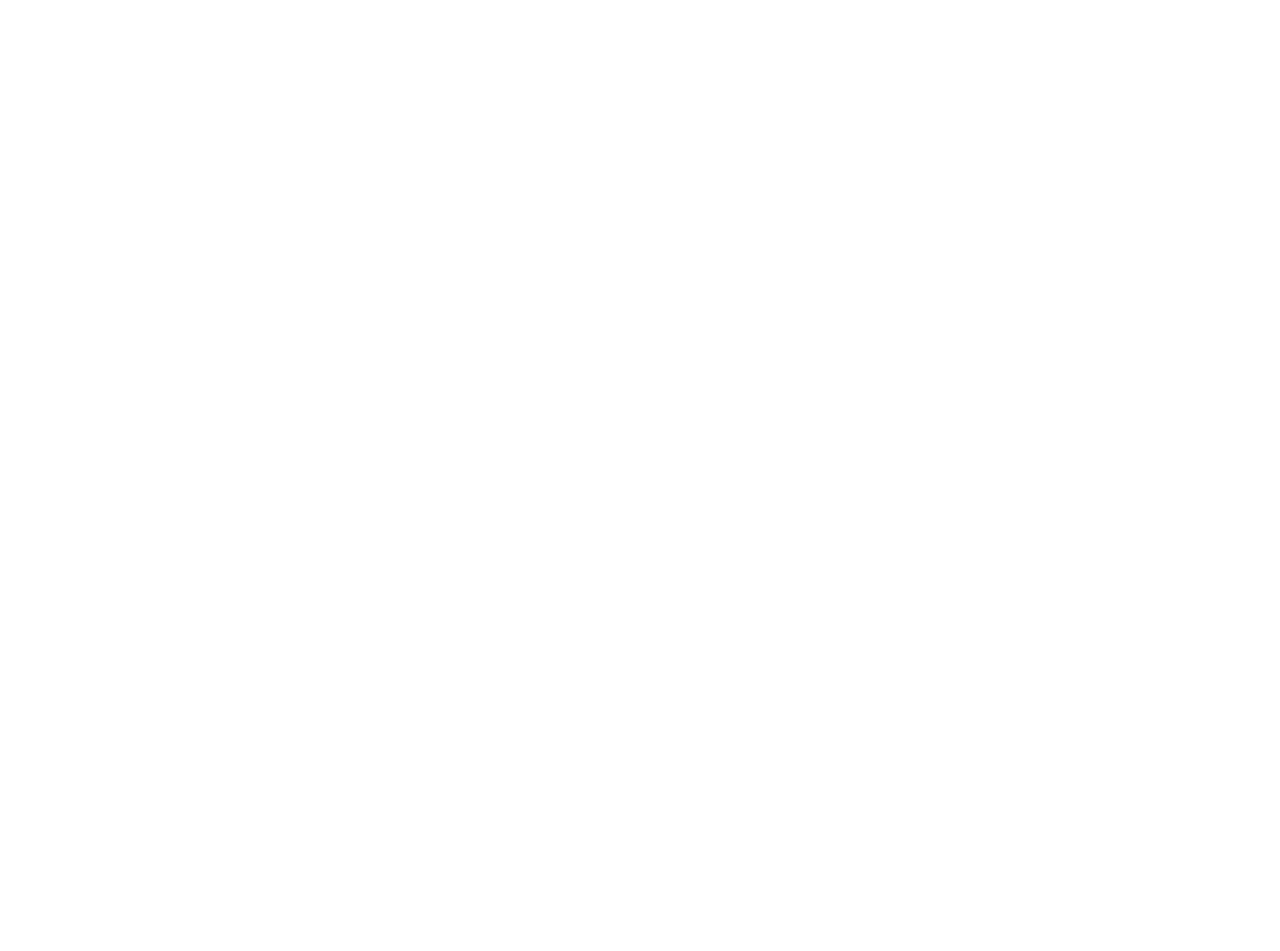
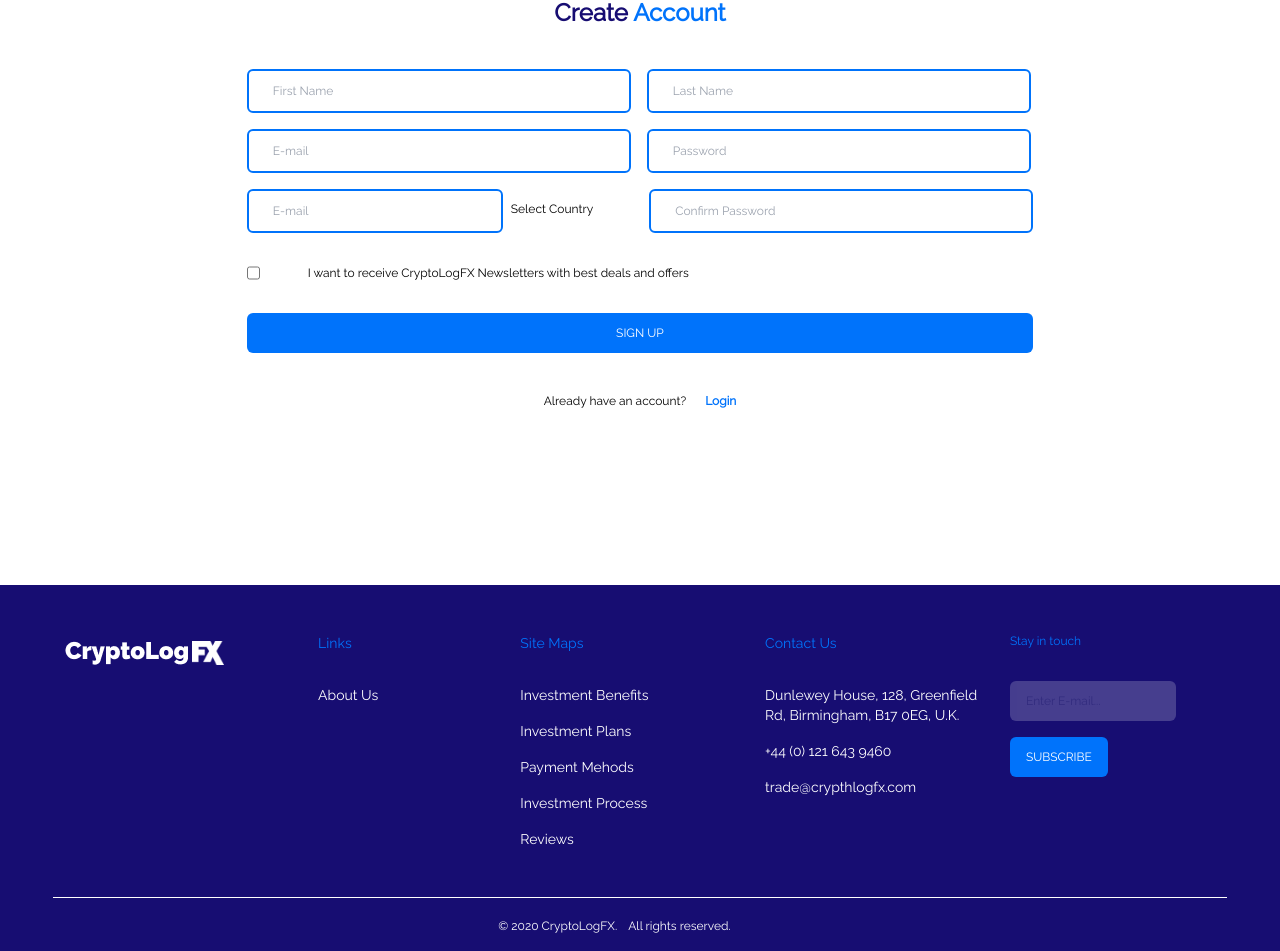
Before and after one commit to alabo-excel/cryptologfx, a Vue app: page /signup in a window 1280 px wide. Shown: the part 180-1131 px from the top of the page. Before the commit the page ends 800 px from the top, so only its background shows below. Built offline with nearby package versions, Linux system fonts and the light colour scheme.

Commit message:
login and signup commit

```diff
--- a/src/components/home-main.vue
+++ b/src/components/home-main.vue
@@ -3,11 +3,11 @@
     <div>
       <img class="hero" src="../assets/landing img.png" alt="" />
     </div>
-    <div class="over absolute opacity-50 bg-blue-900 w-full h-4/5"></div>
+    <div class="over absolute opacity-75 bg-d-blue w-full h-4/5"></div>
     <div class="absolute top-0">
       <div class="ml-32 pl-5">
         <h1 class="text-6xl text-white font-black mt-52">
-          Secured <span class="text-blue-700">Investment</span> <br />
+          Secured <span class="tl-blue">Investment</span> <br />
           Platform.
         </h1>
         <p class="py-4 w-5/12 pr-5 text-white text-base">
@@ -15,7 +15,7 @@
           you. Your ROI is our top priority, Invest now.
         </p>
         <input
-          class="p-4 rounded-lg pl-5 pr-5 bg-blue-600 text-white text-sm"
+          class="p-3 rounded-lg w-32 my-3 bg-l-blue text-white text-xs"
           type="button"
           value="GET STARTED"
         />
@@ -23,12 +23,12 @@
     </div>
 
     <div>
-      <div class="text-center m-14">
-        <p class="h-1 bg-blue-300 mx-auto w-5/12 rounded-lg"></p>
+      <div class="text-center m-20">
+        <p class="h-1 bg-l-blue mx-auto w-4/12 rounded-lg"></p>
         <h1
-          class="text-3xl font-extrabold -mt-5 bg-white w-96 mx-auto text-blue-900"
+          class="text-2xl font-extrabold -mt-5 bg-white w-80 mx-auto td-blue"
         >
-          INVESTMENT <span class="text-blue-500">BENEFITS</span>
+          INVESTMENT <span class="tl-blue">BENEFITS</span>
         </h1>
       </div>
 
@@ -80,11 +80,11 @@
 
     <div>
       <div class="text-left mt-20 mb-5 ml-44">
-        <p class="h-1 bg-blue-300 w-20 ml-5 rounded-lg"></p>
+        <p class="h-1 bg-l-blue w-20 ml-5 rounded-lg"></p>
         <h1
-          class="text-3xl font-extrabold -mt-5 bg-white w-60 pl-3 ml-9 text-blue-900"
+          class="text-2xl font-extrabold -mt-5 bg-white w-60 pl-3 ml-9 tl-blue"
         >
-          ABOUT <span class="text-blue-500">US</span>
+          ABOUT <span class="td-blue">US</span>
         </h1>
       </div>
     </div>
@@ -112,18 +112,18 @@
     </div>
 
     <div>
-      <div class="text-center m-14 mt-28">
-        <p class="h-1 bg-blue-300 mx-auto w-5/12 rounded-lg"></p>
+      <div class="text-center m-14 mt-32">
+        <p class="h-1 bg-l-blue mx-auto w-4/12 rounded-lg"></p>
         <h1
-          class="text-3xl font-extrabold -mt-5 bg-white w-96 mx-auto text-blue-900"
+          class="text-2xl font-extrabold -mt-5 bg-white w-80 mx-auto td-blue"
         >
-          INVESTMENT <span class="text-blue-500">PLANS</span>
+          INVESTMENT <span class="tl-blue">PLANS</span>
         </h1>
       </div>
 
       <div class="flex justify-center text-center">
         <div
-          class="shadow-xl w-1/6	p-4 m-3 py-6 rounded-md border-t-8 border-blue-600"
+          class="shadow-xl w-1/6	p-4 m-3 py-6 rounded-md border-t-8 border-blue"
         >
           <div>
             <p class="font-extrabold text-lg	">BASIC</p>
@@ -138,12 +138,12 @@
           <input
             type="button"
             value="JOIN NOW"
-            class="p-2 pl-5 pr-5 my-4 text-sm bg-blue-600 text-white rounded-md"
+            class="p-2 pl-5 pr-5 my-4 text-sm bg-l-blue text-white rounded-md"
           />
         </div>
 
         <div
-          class="shadow-xl w-1/6	p-4 m-3 py-6 rounded-md border-t-8 border-blue-600"
+          class="shadow-xl w-1/6	p-4 m-3 py-6 rounded-md border-t-8 border-blue"
         >
           <div>
             <p class="font-extrabold text-lg	">ADVANCED</p>
@@ -158,12 +158,12 @@
           <input
             type="button"
             value="JOIN NOW"
-            class="p-2 pl-5 pr-5 my-4 text-sm bg-blue-600 text-white rounded-md"
+            class="p-2 pl-5 pr-5 my-4 text-sm bg-l-blue text-white rounded-md"
           />
         </div>
 
         <div
-          class="shadow-xl w-1/6	p-4 m-3 py-6 rounded-md border-t-8 border-blue-600"
+          class="shadow-xl w-1/6	p-4 m-3 py-6 rounded-md border-t-8 border-blue"
         >
           <div>
             <p class="font-extrabold text-lg	">PRO</p>
@@ -178,12 +178,12 @@
           <input
             type="button"
             value="JOIN NOW"
-            class="p-2 pl-5 pr-5 my-4 text-sm bg-blue-600 text-white rounded-md"
+            class="p-2 pl-5 pr-5 my-4 text-sm bg-l-blue text-white rounded-md"
           />
         </div>
 
         <div
-          class="shadow-xl w-1/6	p-4 m-3 py-6 rounded-md border-t-8 border-blue-600"
+          class="shadow-xl w-1/6	p-4 m-3 py-6 rounded-md border-t-8 border-blue"
         >
           <div>
             <p class="font-extrabold text-lg	">CAPITALIST</p>
@@ -198,8 +198,28 @@
           <input
             type="button"
             value="JOIN NOW"
-            class="p-2 pl-5 pr-5 my-4 text-sm bg-blue-600 text-white rounded-md"
+            class="p-2 pl-5 pr-5 my-4 text-sm bg-l-blue text-white rounded-md"
           />
+        </div>
+      </div>
+    </div>
+
+    <div>
+      <div class="text-center m-28 mb-6">
+        <p class="h-1 bg-blue-300 mx-auto w-4/12 rounded-lg"></p>
+        <h1
+          class="text-2xl font-extrabold -mt-5 bg-white w-80 mx-auto tl-blue"
+        >
+          PAYMENT <span class="td-blue">METHODS</span>
+        </h1>
+      </div>
+
+      <div class="flex justify-center">
+        <div class="bg-blue-300 border-4 m-4 border-blue rounded-xl p-3">
+          <img class="w-56" src="../assets/bitcoin.png" alt="" />
+        </div>
+        <div class="bg-blue-300 border-4 m-4 border-blue rounded-xl p-3">
+          <img class="w-56" src="../assets/ethereun.png" alt="" />
         </div>
       </div>
     </div>
@@ -208,29 +228,9 @@
       <div class="text-center m-20 mb-6">
         <p class="h-1 bg-blue-300 mx-auto w-4/12 rounded-lg"></p>
         <h1
-          class="text-3xl font-extrabold -mt-5 bg-white w-80 mx-auto text-blue-900"
+          class="text-2xl font-extrabold -mt-5 bg-white w-80 mx-auto td-blue"
         >
-          PAYMENT <span class="text-blue-500">METHODS</span>
-        </h1>
-      </div>
-
-      <div class="flex justify-center">
-        <div class="bg-blue-300 border-4 m-4 border-blue-600 rounded-xl p-3">
-          <img class="w-56" src="../assets/bitcoin.png" alt="" />
-        </div>
-        <div class="bg-blue-300 border-4 m-4 border-blue-600 rounded-xl p-3">
-          <img class="w-56" src="../assets/ethereun.png" alt="" />
-        </div>
-      </div>
-    </div>
-
-    <div>
-      <div class="text-center m-20 mb-6">
-        <p class="h-1 bg-blue-300 mx-auto w-5/12 rounded-lg"></p>
-        <h1
-          class="text-3xl font-extrabold -mt-5 bg-white w-96 mx-auto text-blue-900"
-        >
-          INVESTMENT <span class="text-blue-500">PROCESS</span>
+          INVESTMENT <span class="tl-blue">PROCESS</span>
         </h1>
       </div>
 
@@ -239,19 +239,19 @@
           <div class=" w-60 p-8 rounded-md ">
             <div class="flex">
               <p
-                class="bg-blue-500 p-2 text-white text-sm h-8 mt-6 rounded-md pl-6 pr-48"
+                class="bg-l-blue p-2 text-white text-sm h-8 mt-6 rounded-md pl-6 pr-48"
               >
                 SIGN UP
               </p>
               <h1
-                class="p-4 border-4 w-20 relative -ml-10 mb-12 right-24 border-blue-600 rounded-full text-white text-3xl font-extrabold bg-blue-300"
+                class="p-4 border-4 w-20 relative -ml-10 mb-12 right-24 border-blue rounded-full text-white text-3xl font-extrabold bg-blue-300"
               >
                 01.
               </h1>
             </div>
 
             <div class="text-right">
-              <p class="font-extrabold text-sm text-blue-900 pl-8">
+              <p class="font-extrabold text-sm td-blue pl-8">
                 Signup with a valid Email.
               </p>
               <p class="text-sm">
@@ -264,19 +264,19 @@
           <div class=" w-60 p-8 rounded-md ">
             <div class="flex">
               <p
-                class="bg-blue-500 p-2 text-white text-sm h-8 mt-6 rounded-md pl-6 pr-44"
+                class="bg-l-blue p-2 text-white text-sm h-8 mt-6 rounded-md pl-6 pr-44"
               >
                 DEPOSIT FUNDS
               </p>
               <h1
-                class="p-4 border-4 w-20 relative -ml-14 mb-12 right-24 border-blue-600 rounded-full text-white text-3xl font-extrabold bg-blue-300"
+                class="p-4 border-4 w-20 relative -ml-14 mb-12 right-24 border-blue rounded-full text-white text-3xl font-extrabold bg-blue-300"
               >
                 02.
               </h1>
             </div>
 
             <div class="text-right">
-              <p class="font-extrabold text-sm text-blue-900 pl-8">
+              <p class="font-extrabold text-sm td-blue pl-8">
                 Deposit Fund in your Wallet
               </p>
               <p class="text-sm">
@@ -289,19 +289,19 @@
           <div class=" w-60 p-8 rounded-md ">
             <div class="flex">
               <p
-                class="bg-blue-500 p-2 text-white text-sm h-8 mt-6 rounded-md pl-6 pr-44"
+                class="bg-l-blue p-2 text-white text-sm h-8 mt-6 rounded-md pl-6 pr-44"
               >
                 INVEST
               </p>
               <h1
-                class="p-4 border-4 w-20 relative -ml-14 mb-12 right-24 border-blue-600 rounded-full text-white text-3xl font-extrabold bg-blue-300"
+                class="p-4 border-4 w-20 relative -ml-14 mb-12 right-24 border-blue rounded-full text-white text-3xl font-extrabold bg-blue-300"
               >
                 03.
               </h1>
             </div>
 
             <div class="text-right">
-              <p class="font-extrabold text-sm text-blue-900 pl-8">
+              <p class="font-extrabold text-sm td-blue pl-8">
                 Pick and Join an Investment Plan.
               </p>
               <p class="text-sm">
@@ -314,19 +314,19 @@
           <div class=" w-60 p-8 rounded-md ">
             <div class="flex">
               <p
-                class="bg-blue-500 p-2 text-white text-sm h-8 mt-6 rounded-md pl-6 pr-28"
+                class="bg-l-blue p-2 text-white text-sm h-8 mt-6 rounded-md pl-6 pr-28"
               >
                 WITHDRAW FUNDS
               </p>
               <h1
-                class="p-4 border-4 w-20 relative ml-auto mb-12 right-24 border-blue-600 rounded-full text-white text-3xl font-extrabold bg-blue-300"
+                class="p-4 border-4 w-20 relative ml-auto mb-12 right-24 border-blue rounded-full text-white text-3xl font-extrabold bg-blue-300"
               >
                 04.
               </h1>
             </div>
 
             <div class="text-right">
-              <p class="font-extrabold text-sm text-blue-900 pl-8">
+              <p class="font-extrabold text-sm td-blue pl-8">
                 Withdraw Your funds and profit.
               </p>
               <p class="text-sm">
@@ -342,16 +342,16 @@
     <div>
       <div>
         <div class="text-center m-20 mb-6">
-          <p class="h-1 bg-blue-300 mx-auto w-6/12 rounded-lg"></p>
+          <p class="h-1 bg-blue-300 mx-auto w-5/12 rounded-lg"></p>
           <h1
-            class="text-3xl font-extrabold -mt-5 bg-white w-5/12 mx-auto text-blue-500"
+            class="text-2xl font-extrabold -mt-5 bg-white w-4/12 mx-auto text-blue-500"
           >
             REVIEWS <span class="text-blue-900">FROM OUR INVESTORS</span>
           </h1>
 
           <div class="flex justify-center mt-28">
             <div
-              class="bg-blue-900 m-3 text-white text-center text-sm w-1/5 p-5 rounded-md "
+              class="bg-d-blue m-3 text-white text-center text-sm w-1/5 p-5 rounded-md "
             >
               <div class="bg-white -mt-20 w-32 mx-auto rounded-full h-32 pt-2">
                 <img
@@ -360,17 +360,17 @@
                   alt=""
                 />
               </div>
-              <h3 class="text-left text-blue-400 text-lg ml-2 -mb-4">"</h3>
+              <h3 class="text-left tl-blue text-lg ml-2 -mb-4">"</h3>
               <p class="px-2">
                 Lorem ipsum dolor sit amet, consectetur adipiscing elit. Sed in
                 vitae elementum et. Odio urna ultrices feugiat mauris volutpat.
                 Proin sodales nisl sagittis ultricies
               </p>
-              <p class="text-blue-400 p-3 text-xs">Karl K.</p>
+              <p class="tl-blue p-3 text-xs">Karl K.</p>
             </div>
 
             <div
-              class="bg-blue-900 m-3 text-white text-center text-sm w-1/5 p-5 rounded-md "
+              class="bg-d-blue m-3 text-white text-center text-sm w-1/5 p-5 rounded-md "
             >
               <div class="bg-white -mt-20 w-32 mx-auto rounded-full h-32 pt-2">
                 <img
@@ -379,17 +379,17 @@
                   alt=""
                 />
               </div>
-              <h3 class="text-left text-blue-400 text-lg ml-2 -mb-4">"</h3>
+              <h3 class="text-left tl-blue text-lg ml-2 -mb-4">"</h3>
               <p class="px-2">
                 Lorem ipsum dolor sit amet, consectetur adipiscing elit. Sed in
                 vitae elementum et. Odio urna ultrices feugiat mauris volutpat.
                 Proin sodales nisl sagittis ultricies
               </p>
-              <p class="text-blue-400 p-3 text-xs">Alessia S.</p>
+              <p class="tl-blue p-3 text-xs">Alessia S.</p>
             </div>
 
             <div
-              class="bg-blue-900 m-3 text-white text-center text-sm w-1/5 p-5 rounded-md "
+              class="bg-d-blue m-3 text-white text-center text-sm w-1/5 p-5 rounded-md "
             >
               <div class="bg-white -mt-20 w-32 mx-auto rounded-full h-32 pt-2">
                 <img
@@ -398,13 +398,13 @@
                   alt=""
                 />
               </div>
-              <h3 class="text-left text-blue-400 text-lg ml-2 -mb-4">"</h3>
+              <h3 class="text-left tl-blue text-lg ml-2 -mb-4">"</h3>
               <p class="px-2">
                 Lorem ipsum dolor sit amet, consectetur adipiscing elit. Sed in
                 vitae elementum et. Odio urna ultrices feugiat mauris volutpat.
                 Proin sodales nisl sagittis ultricies
               </p>
-              <p class="text-blue-400 p-3 text-xs">Lu W. </p>
+              <p class="tl-blue p-3 text-xs">Lu W. </p>
             </div>
           </div>
         </div>
--- /dev/null
+++ b/src/components/last-footer.vue
@@ -0,0 +1,22 @@
+<template>
+  <div>
+    <div class="hello bg-d-blue text-white divide-y divide-white">
+      <div></div>
+      <div class="w-11/12 mx-auto text-xs p-5">
+        <p class="w-3/12 mx-auto">
+          © 2020 CryptoLogFX. <span class="ml-2">All rights reserved.</span>
+        </p>
+      </div>
+    </div>
+  </div>
+</template>
+
+<script>
+export default {
+  name: ""
+};
+</script>
+
+<!-- Add "scoped" attribute to limit CSS to this component only -->
+<style scoped>
+</style>
--- /dev/null
+++ b/src/components/main-footer.vue
@@ -0,0 +1,58 @@
+ <template>
+  <div class="">
+    <div class="bg-d-blue mt-16 flex justify-center p-8 pb-6 text-white">
+      <div class="flex">
+        <div class="flex w-5/12 m-6">
+          <img class="w-34 h-6 mr-1" src="../assets/footer1.png" alt="" />
+          <img class="w-8 h-6" src="../assets/footer2.png" alt="" />
+        </div>
+        <div class="text-sm w-4/12 m-4">
+          <p class="tl-blue">Links</p>
+          <div class="pt-6">
+            <p class="text-white py-2">About Us</p>
+          </div>
+        </div>
+
+        <div class="text-sm w-5/12 m-4">
+          <p class="tl-blue">Site Maps</p>
+          <div class="pt-6">
+            <p class="text-white py-2">Investment Benefits</p>
+            <p class="text-white py-2">Investment Plans</p>
+            <p class="text-white py-2">Payment Mehods</p>
+            <p class="text-white py-2">Investment Process</p>
+            <p class="text-white py-2">Reviews</p>
+          </div>
+        </div>
+
+        <div class="text-sm w-5/12 m-4">
+          <p class="tl-blue">Contact Us</p>
+          <div class="pt-6">
+            <p class="text-white py-2">
+              Dunlewey House, 128, Greenfield Rd, Birmingham, B17 0EG, U.K.
+            </p>
+            <p class="text-white py-2">+44 (0) 121 643 9460</p>
+            <p class="text-white py-2">trade@crypthlogfx.com</p>
+          </div>
+        </div>
+
+        <div class="text-xs w-5/12 m-4">
+          <p class="tl-blue">Stay in touch</p>
+          <div class="pt-6">
+            <input type="text" placeholder="Enter E-mail..." class="opacity-20 text-black p-3 my-2 rounded-md px-4">
+            <input type="button" value="SUBSCRIBE" class="p-3 my-2 rounded-md px-4 bg-l-blue text-white">
+          </div>
+        </div>
+      </div>
+    </div>
+  </div>
+</template>
+
+<script>
+export default {
+  name: "footer"
+};
+</script>
+
+<!-- Add "scoped" attribute to limit CSS to this component only -->
+<style scoped>
+</style>
--- /dev/null
+++ b/src/components/main-login.vue
@@ -0,0 +1,47 @@
+<template>
+  <div class="hello flex justify-center">
+    <div class="text-xs my-20">
+      <h1 class="td-blue text-2xl font-extrabold text-center m-8">
+        Member <span class="tl-blue">Login</span>
+      </h1>
+      <div>
+        <input
+          type="text"
+          class="pl-6 border-2 m-2 p-3 w-96 rounded-md border-blue"
+          placeholder="E-mail"
+        />
+      </div>
+      <div>
+        <input
+          type="password"
+          class="pl-6 border-2 m-2 p-3 w-96 rounded-md border-blue"
+          placeholder="Password"
+        />
+      </div>
+      <div>
+        <input
+          type="button"
+          value="LOGIN"
+          class="m-2 p-3 w-96 rounded-md bg-l-blue text-white"
+          placeholder="Password"
+        />
+      </div>
+      <div>
+          <p  class="text-right py-3">Forgot Password?</p>
+      </div>
+      <div class="text-center py-8">
+          <p>Don’t have an account? <span class="pl-4 tl-blue font-bold">Sign up</span></p>
+      </div>
+    </div>
+  </div>
+</template>
+
+<script>
+export default {
+  name: "HelloWorld"
+};
+</script>
+
+<!-- Add "scoped" attribute to limit CSS to this component only -->
+<style scoped>
+</style>
--- /dev/null
+++ b/src/components/main-signup.vue
@@ -0,0 +1,70 @@
+<template>
+  <div class="hello flex justify-center">
+    <div class="text-xs my-20">
+      <h1 class="td-blue text-2xl font-extrabold text-center m-8">
+        Create <span class="tl-blue">Account</span>
+      </h1>
+      <div>
+        <input
+          type="text"
+          class="pl-6 border-2 m-2 p-3 w-96 rounded-md border-blue"
+          placeholder="First Name"
+        />
+        <input
+          type="text"
+          class="pl-6 border-2 m-2 p-3 w-96 rounded-md border-blue"
+          placeholder="Last Name"
+        />
+      </div>
+      <div>
+        <input
+          type="password"
+          class="pl-6 border-2 m-2 p-3 w-96 rounded-md border-blue"
+          placeholder="E-mail"
+        />
+        <input
+          type="text"
+          class="pl-6 border-2 m-2 p-3 w-96 rounded-md border-blue"
+          placeholder="Password"
+        />
+      </div>
+       <div class="flex">
+        <input
+          type="password"
+          class="pl-6 border-2 m-2 p-3 w-64 rounded-md border-blue"
+          placeholder="E-mail"
+        /><p class="pt-5 pr-12">Select Country</p>
+        <input
+          type="text"
+          class="pl-6 border-2 m-2 p-3 w-96 rounded-md border-blue"
+          placeholder="Confirm Password"
+        />
+      </div>
+      <div class="flex ml-2 m-6">
+          <input type="checkbox" class="p-4 mr-12">
+          <p>I want to receive CryptoLogFX Newsletters with best deals and offers</p>
+      </div>
+      <div>
+        <input
+          type="button"
+          value="SIGN UP"
+          class="m-2 p-3 rounded-md bg-l-blue text-white w-big"
+          placeholder="Password"
+        />
+      </div>
+      <div class="text-center py-8">
+          <p>Already have an account? <span class="pl-4 tl-blue font-bold">Login</span></p>
+      </div>
+    </div>
+  </div>
+</template>
+
+<script>
+export default {
+  name: "HelloWorld"
+};
+</script>
+
+<!-- Add "scoped" attribute to limit CSS to this component only -->
+<style scoped>
+</style>
--- a/src/router/index.js
+++ b/src/router/index.js
@@ -4,8 +4,7 @@ import Home from '../views/Home.vue'
 
 Vue.use(VueRouter)
 
-const routes = [
-  {
+const routes = [{
         path: '/',
         name: 'Home',
         component: Home
@@ -13,10 +12,20 @@ const routes = [
     {
         path: '/about',
         name: 'About',
-    // route level code-splitting
-    // this generates a separate chunk (about.[hash].js) for this route
-    // which is lazy-loaded when the route is visited.
-    component: () => import(/* webpackChunkName: "about" */ '../views/About.vue')
+        component: () =>
+            import ('../views/About.vue')
+    },
+    {
+        path: '/login',
+        name: 'Login',
+        component: () =>
+            import ('../views/login.vue')
+    },
+    {
+        path: '/signup',
+        name: 'Signup',
+        component: () =>
+            import ('../views/signup.vue')
     }
 ]
 
--- a/src/tailwind.css
+++ b/src/tailwind.css
@@ -1,11 +1,27 @@
 @tailwind base;
 @tailwind components;
 @tailwind utilities;
-.l-blue {
+.bg-l-blue {
     background-color: #0073FB;
 }
 
-.d-blue {
+.bg-d-blue {
     background-color: #170D72;
+}
+
+.tl-blue {
+    color: #0073FB;
+}
+
+.td-blue {
+    color: #170D72;
     ;
 }
+
+.border-blue {
+    border-color: #0073FB;
+}
+
+.w-big {
+    width: 98%;
+}
--- /dev/null
+++ b/src/views/login.vue
@@ -0,0 +1,25 @@
+<template>
+  <div class="login">
+    <MainNav />
+    <MainLogin />
+    <MainFooter />
+    <LastFooter />
+  </div>
+</template>
+<script>
+// @ is an alias to /src
+import MainNav from "@/components/main-nav.vue";
+import MainLogin from "@/components/main-login.vue";
+import MainFooter from "@/components/main-footer.vue";
+import LastFooter from "@/components/last-footer.vue";
+
+export default {
+  name: "Home",
+  components: {
+    MainNav,
+    MainLogin,
+    MainFooter,
+    LastFooter
+  }
+};
+</script>
--- /dev/null
+++ b/src/views/signup.vue
@@ -0,0 +1,25 @@
+<template>
+  <div class="login">
+    <MainNav />
+    <MainSignup />
+    <MainFooter />
+    <LastFooter />
+  </div>
+</template>
+<script>
+// @ is an alias to /src
+import MainNav from "@/components/main-nav.vue";
+import MainSignup from "@/components/main-signup.vue";
+import MainFooter from "@/components/main-footer.vue";
+import LastFooter from "@/components/last-footer.vue";
+
+export default {
+  name: "Home",
+  components: {
+    MainNav,
+    MainSignup,
+    MainFooter,
+    LastFooter
+  }
+};
+</script>
```
Also changed, not shown: src/components/footer-main.vue (deleted, +0 -19 lines), src/components/main-nav.vue (+5 -5 lines), src/views/Home.vue (+5 -2 lines), src/assets/footer1.png (added), src/assets/footer2.png (added). Lines whose indentation alone changed are shown as unchanged.
